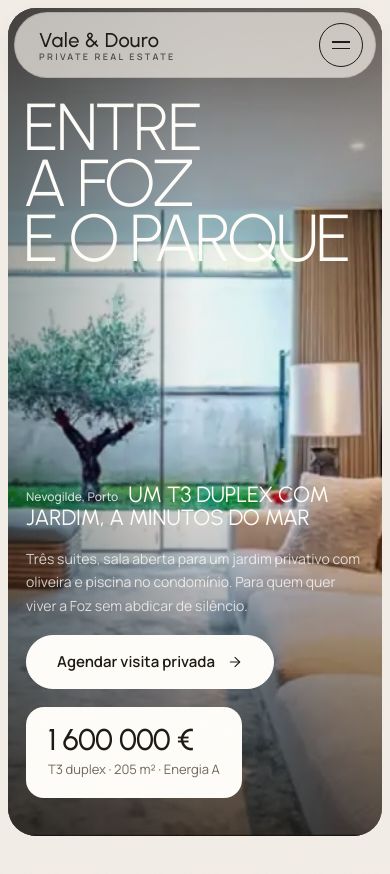
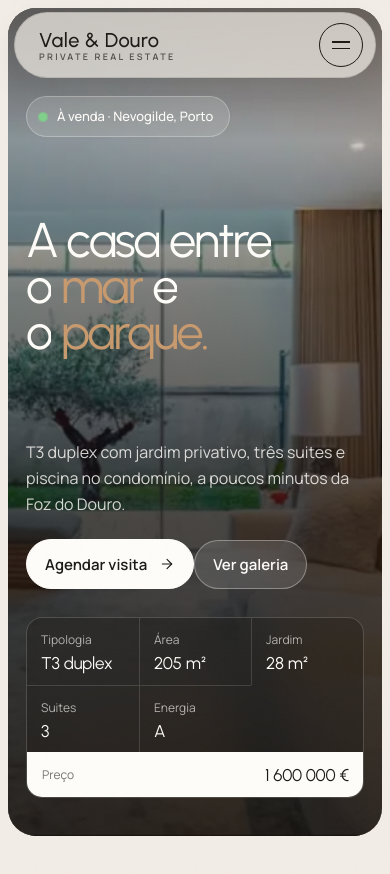
Before and after one commit to mkpoletti/residencia-nevogilde, a plain HTML site: page index.html in a window 390 px wide. Shown: the top 874 px of the page. Drawn offline with Linux system fonts and the light colour scheme; animation ran at ten frames a second.

Commit message:
Hero redesenhado: título editorial, ficha técnica em barra de vidro
Co-Authored-By: Claude Opus 5.5 <noreply@anthropic.com>

```diff
--- a/estilo.css
+++ b/estilo.css
@@ -304,3 +304,46 @@ input:focus, textarea:focus, select:focus { outline: none; border-color: var(--a
 /* Desempenho: o texto do hero (LCP) entra mais cedo e sem desfoque */
 .momento--1 .sobe { filter: none; transform: translateY(16px); transition: opacity .7s var(--ease), transform .9s var(--ease); transition-delay: calc(.05s + var(--d, 0s)); }
 .momento--1.ativo .sobe.visto { transform: none; }
+
+/* ── Hero v2: editorial e moderno ────────────────────────────────────── */
+.momento--1 { display: grid; grid-template-rows: auto 1fr auto; gap: 28px; padding-top: clamp(96px, 13vh, 130px); }
+.h-topo { display: flex; justify-content: space-between; align-items: center; gap: 16px; }
+.pilula { display: inline-flex; align-items: center; gap: 10px; padding: 9px 16px 9px 12px; border-radius: 999px; font-size: 13px; font-weight: 500; background: rgb(255 253 249 / .14); border: 1px solid rgb(255 253 249 / .28); backdrop-filter: blur(14px); -webkit-backdrop-filter: blur(14px); }
+.pilula i { width: 8px; height: 8px; border-radius: 50%; background: #7fd18b; box-shadow: 0 0 0 0 rgb(127 209 139 / .6); animation: vivo 2.2s ease-out infinite; }
+@keyframes vivo { to { box-shadow: 0 0 0 9px rgb(127 209 139 / 0); } }
+.h-ref { font-size: 12px; letter-spacing: .14em; text-transform: uppercase; opacity: .7; }
+.h-centro { display: grid; grid-template-columns: minmax(0, 1fr) 380px; align-items: end; gap: 48px; }
+.h-titulo { font: 400 clamp(46px, 7.2vw, 118px)/.94 var(--titulo); letter-spacing: -.045em; }
+.h-titulo .lin { display: block; }
+.h-titulo em { color: var(--acento-claro); font-style: normal; }
+.h-lado { display: grid; gap: 22px; padding-bottom: 10px; }
+.h-lado p { color: rgb(255 253 249 / .82); font-size: 16px; line-height: 1.6; }
+.botao--vidro { background: rgb(255 253 249 / .12); border-color: rgb(255 253 249 / .35); color: var(--branco); backdrop-filter: blur(14px); -webkit-backdrop-filter: blur(14px); }
+.h-barra { margin: 0; display: grid; grid-template-columns: repeat(5, 1fr) 1.4fr; border-radius: 20px; overflow: hidden; background: rgb(28 25 21 / .34); border: 1px solid rgb(255 253 249 / .18); backdrop-filter: blur(22px) saturate(1.2); -webkit-backdrop-filter: blur(22px) saturate(1.2); }
+.h-barra div { padding: 18px 24px; display: grid; gap: 4px; border-left: 1px solid rgb(255 253 249 / .14); }
+.h-barra div:first-child { border-left: 0; }
+.h-barra dt { font-size: 12px; opacity: .65; }
+.h-barra dd { margin: 0; font: 400 clamp(18px, 1.6vw, 24px)/1.1 var(--titulo); letter-spacing: -.01em; }
+.h-barra .preco { background: var(--branco); color: var(--texto); }
+.h-barra .preco dt { opacity: .6; }
+.h-num { font-size: 13px; font-weight: 500; letter-spacing: .04em; color: rgb(255 253 249 / .75); }
+.ecra .sombra { background: linear-gradient(180deg, rgb(20 16 12 / .45) 0%, rgb(20 16 12 / 0) 26%, rgb(20 16 12 / 0) 45%, rgb(20 16 12 / .7) 82%, rgb(20 16 12 / .82) 100%); }
+@media (max-width: 1080px) {
+  .h-centro { grid-template-columns: 1fr; gap: 22px; }
+  .h-barra { grid-template-columns: repeat(3, 1fr); }
+  .h-barra div:nth-child(4) { border-left: 0; }
+  .h-barra div:nth-child(n+4) { border-top: 1px solid rgb(255 253 249 / .14); }
+}
+@media (max-width: 760px) {
+  .momento--1 { gap: 18px; padding-top: 88px; }
+  .h-ref { display: none; }
+  .h-titulo { font-size: clamp(44px, 12.5vw, 64px); }
+  .h-lado .botoes .botao { flex: 1; justify-content: center; padding: 16px 18px; }
+  .h-barra { grid-template-columns: repeat(3, 1fr); border-radius: 16px; }
+  .h-barra div { padding: 12px 14px; }
+  .h-barra .preco { grid-column: 1 / -1; display: flex; justify-content: space-between; align-items: center; }
+  .h-barra dd { font-size: 17px; }
+}
+@media (max-width: 760px) {
+  .ecra .sombra { background: linear-gradient(180deg, rgb(20 16 12 / .5) 0%, rgb(20 16 12 / .2) 16%, rgb(20 16 12 / .55) 34%, rgb(20 16 12 / .78) 62%, rgb(20 16 12 / .88) 100%); }
+}
--- a/index.html
+++ b/index.html
@@ -35,24 +35,32 @@
     <div class="progresso" aria-hidden="true"><i></i></div>
 
     <div class="momento momento--1" data-de="0" data-ate="0.32">
-      <h1 class="mega" aria-label="Entre a Foz e o Parque"><span class="lin" data-split>Entre a Foz</span><span class="lin rec" data-split style="--d:.25s">e o Parque</span></h1>
-      <div></div>
-      <div class="hero-base">
-        <div class="hero-texto">
-          <h2 class="sobe"><small>Nevogilde, Porto</small>Um T3 duplex com jardim, a minutos do mar</h2>
-          <p class="sobe" style="--d:.1s">Três suites, sala aberta para um jardim privativo com oliveira e piscina no condomínio. Para quem quer viver a Foz sem abdicar de silêncio.</p>
-          <a class="botao sobe" style="--d:.2s" href="#visita">Agendar visita privada <svg viewBox="0 0 24 24" fill="none" stroke="currentColor" stroke-width="1.6" stroke-linecap="round" stroke-linejoin="round" aria-hidden="true"><path d="M5 12h14"/><path d="m12 5 7 7-7 7"/></svg></a>
+      <div class="h-topo">
+        <span class="pilula sobe"><i></i>À venda · Nevogilde, Porto</span>
+        <span class="h-ref sobe" style="--d:.1s">Ref. VD-0418</span>
+      </div>
+      <div class="h-centro">
+        <h1 class="h-titulo" aria-label="A casa entre o mar e o parque."><span class="lin" data-split>A casa entre</span><span class="lin" data-split style="--d:.18s">o <em>mar</em> e o <em>parque.</em></span></h1>
+        <div class="h-lado">
+          <p class="sobe" style="--d:.25s">T3 duplex com jardim privativo, três suites e piscina no condomínio, a poucos minutos da Foz do Douro.</p>
+          <div class="botoes sobe" style="--d:.35s"><a class="botao" href="#visita">Agendar visita <svg viewBox="0 0 24 24" fill="none" stroke="currentColor" stroke-width="1.6" stroke-linecap="round" stroke-linejoin="round" aria-hidden="true"><path d="M5 12h14"/><path d="m12 5 7 7-7 7"/></svg></a><a class="botao botao--vidro" href="#galeria">Ver galeria</a></div>
         </div>
-        <div class="miniaturas sobe" style="--d:.3s"><img src="assets/img/mini/jardim.webp" width="360" height="240" loading="lazy" alt="Jardim com oliveira"><img src="assets/img/mini/piscina.webp" width="360" height="240" loading="lazy" alt="Piscina do condomínio"></div>
-        <div class="ficha sobe" style="--d:.4s"><b>1 600 000 €</b><span>T3 duplex · 205 m² · Energia A</span></div>
       </div>
+      <dl class="h-barra sobe" style="--d:.45s">
+        <div><dt>Tipologia</dt><dd>T3 duplex</dd></div>
+        <div><dt>Área</dt><dd>205 m²</dd></div>
+        <div><dt>Jardim</dt><dd>28 m²</dd></div>
+        <div><dt>Suites</dt><dd>3</dd></div>
+        <div><dt>Energia</dt><dd>A</dd></div>
+        <div class="preco"><dt>Preço</dt><dd>1 600 000 €</dd></div>
+      </dl>
     </div>
 
     <div class="momento momento--2" data-de="0.38" data-ate="0.68">
-      <div class="caixa"><span class="rotulo" style="color:#fff">A sala</span><h2 class="grande" data-split>Uma sala que se abre <em>para o jardim,</em> e uma oliveira que fica.</h2><p class="sobe">Vãos de vidro do chão ao teto, orientação poente e luz até ao fim da tarde.</p></div>
+      <div class="caixa"><span class="h-num">02 — A sala</span><h2 class="grande" data-split>Uma sala que se abre <em>para o jardim,</em> e uma oliveira que fica.</h2><p class="sobe">Vãos de vidro do chão ao teto, orientação poente e luz até ao fim da tarde.</p></div>
     </div>
     <div class="momento momento--3" data-de="0.74" data-ate="1">
-      <div class="caixa"><span class="rotulo" style="color:#fff">Visitas por marcação</span><h2 class="grande" data-split>Venha ver <em>a luz</em> ao vivo.</h2><a class="botao sobe" href="#visita">Agendar visita privada <svg viewBox="0 0 24 24" fill="none" stroke="currentColor" stroke-width="1.6" stroke-linecap="round" stroke-linejoin="round" aria-hidden="true"><path d="M5 12h14"/><path d="m12 5 7 7-7 7"/></svg></a></div>
+      <div class="caixa"><span class="h-num">03 — Visitas por marcação</span><h2 class="grande" data-split>Venha ver <em>a luz</em> ao vivo.</h2><a class="botao sobe" href="#visita">Agendar visita privada <svg viewBox="0 0 24 24" fill="none" stroke="currentColor" stroke-width="1.6" stroke-linecap="round" stroke-linejoin="round" aria-hidden="true"><path d="M5 12h14"/><path d="m12 5 7 7-7 7"/></svg></a></div>
     </div>
   </div></div>
 </section>
```
